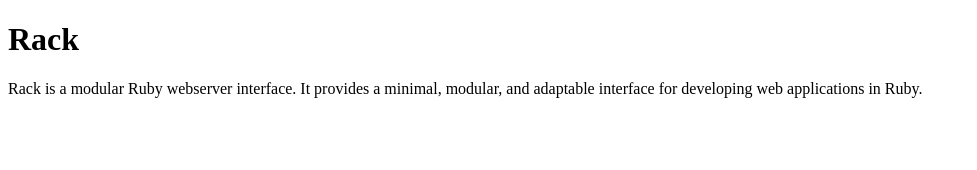
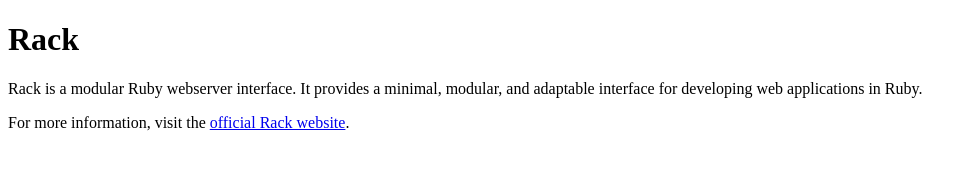
Before and after one commit to Arunarivalagan743/MERN_Ramp, a plain HTML site: page HtmlPractice/index.html in a window 1280 px wide. Shown: the whole page, without its empty margins (0-977 px from the left). Drawn offline with Linux system fonts and the light colour scheme.

Commit message:
added div tag

```diff
--- a/HtmlPractice/index.html
+++ b/HtmlPractice/index.html
@@ -8,5 +8,8 @@
 <body>
     <h1>Rack</h1>
     <p>Rack is a modular Ruby webserver interface. It provides a minimal, modular, and adaptable interface for developing web applications in Ruby.</p>
+    <div>
+        <p>For more information, visit the <a href="https://rack.github.io/" target="_blank" rel="noopener noreferrer">official Rack website</a>.</p>
+    </div>
     </body>
 </html>
```
